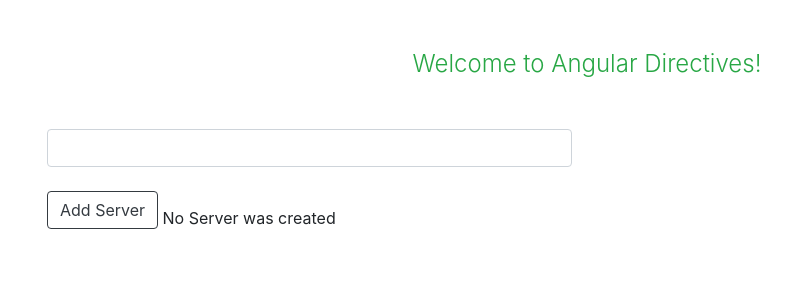
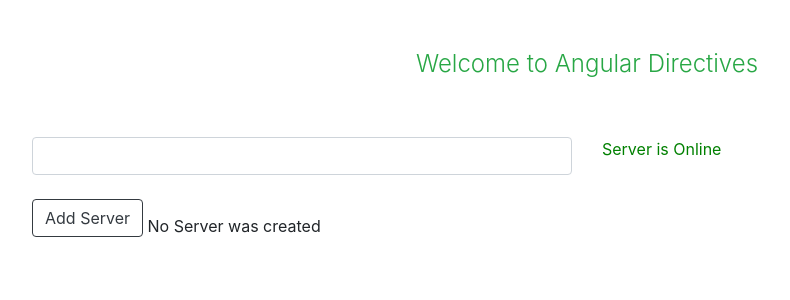
Before and after one commit to AkhilMukkamala/angular-directives, an Angular app: page / in a window 1280 px wide. Shown: the top 300 px of the page, without its empty margins (53-843 px from the left). Built offline with nearby package versions, Linux system fonts and the light colour scheme.

Commit message:
Adding styles with ngStyle

```diff
--- a/src/app/app.component.html
+++ b/src/app/app.component.html
@@ -1,16 +1,19 @@
-<!--The content below is only a placeholder and can be replaced.-->
 <div class="container">
   <h1 class="lead text-success" style="text-align: center">
-    Welcome to {{ title }}!
+    Welcome to {{ title }}
   </h1>
+  <div class="row">
     <div class="col-6 main-block">
       <input type="text" class="form-control" [(ngModel)]="serverName">
       <br />
       <button class="btn btn-outline-dark server-button" (click)="onCreateServer()"> Add Server </button>
-
       <p *ngIf="serverCreated; else noServer"> Server was created, Server Name is {{ serverName }} </p>
       <ng-template #noServer> No Server was created </ng-template>
+    </div>
+    <div class="col-6 main-block">
 
+      <p [ngStyle]="{color: getColor()}"> Server is {{ serverStatus }}</p>
     </div>
 
   </div>
+</div>
--- a/src/app/app.component.ts
+++ b/src/app/app.component.ts
@@ -10,13 +10,19 @@
 
   serverCreated: Boolean = false;
   serverName: String = '';
+  serverStatus: String = 'Offline';
 
 
-
+  constructor() {
+    this.serverStatus = Math.random() > 0.5 ? 'Offline' : 'Online';
+  }
   onCreateServer() {
     this.serverCreated = true;
   }
 
+  getColor() {
+    return this.serverStatus === 'Online' ? 'Green' : 'Red';
+  }
 
 
 }
```
Lines whose indentation alone changed are shown as unchanged.
